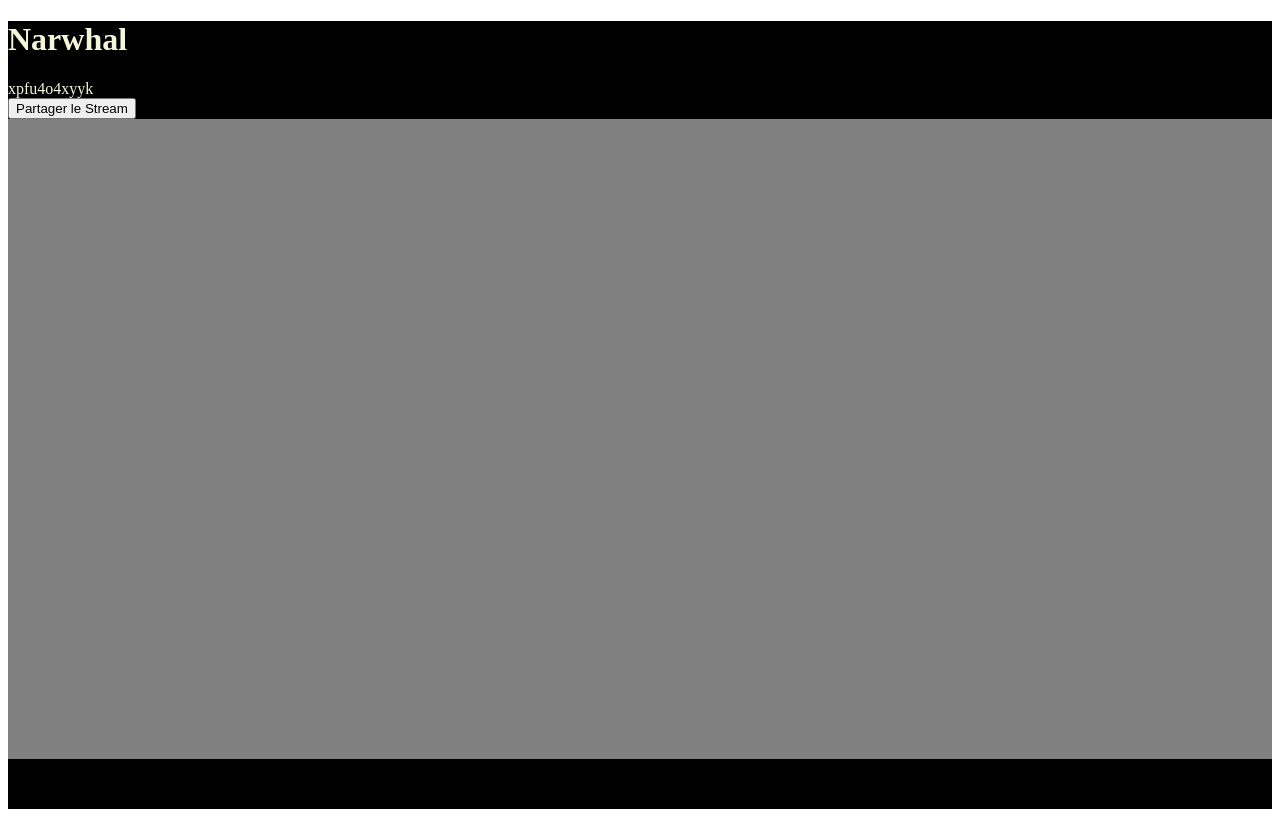
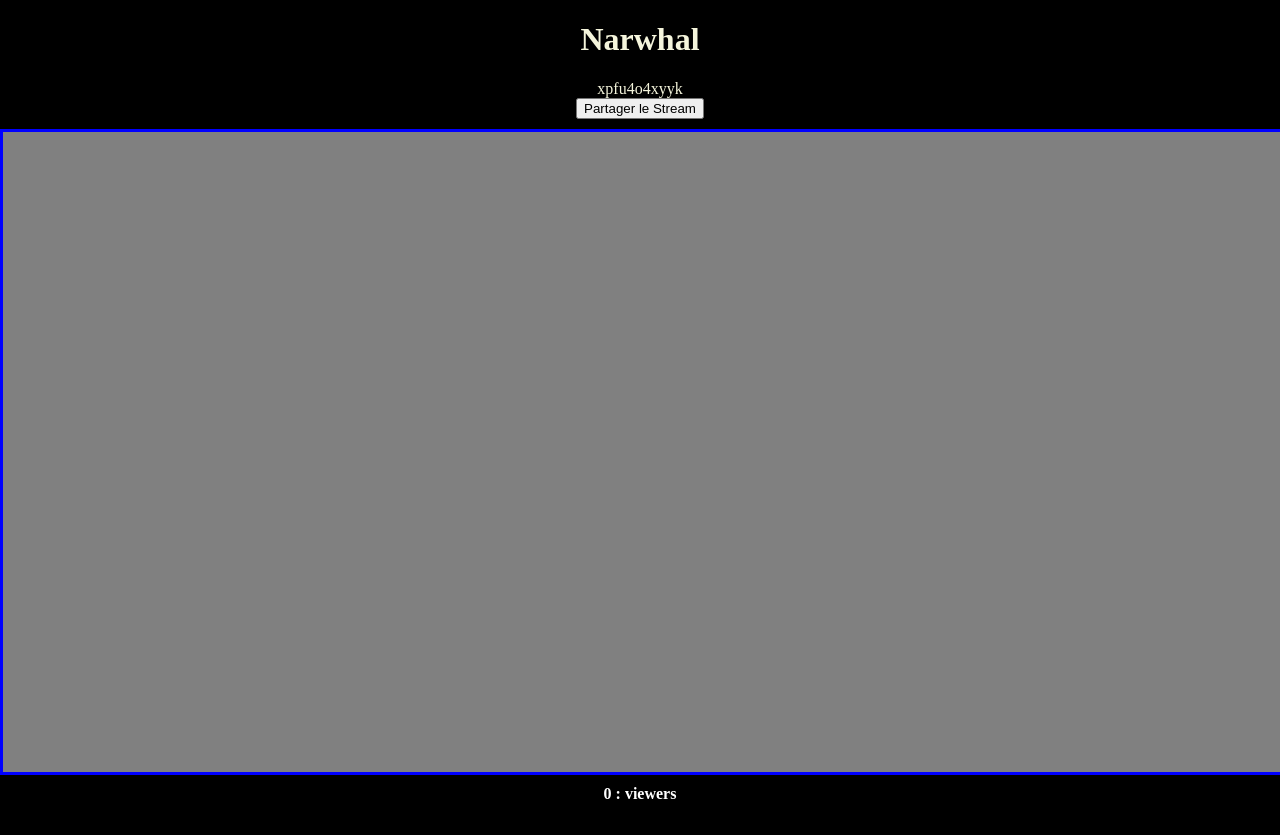
Before and after one commit to WillyTheDev/Web-RTC, a website: page stream/share.html in a window 1280 px wide. Drawn offline with nearby package versions, Linux system fonts and the light colour scheme; no server answers.

Commit message:
Add style css and viewer counter

```diff
--- a/stream/css/share.css
+++ b/stream/css/share.css
@@ -1,27 +1,44 @@
 /**************************************************
+  1. BODY*
   1. HEADER
   2. VIDEO
   3. FOOTER
 
  ***************************************************/
+/* 1. BODY */
 
-/* 1. HEADER */
+html, body{
+  padding: 0;
+  margin: 0;
+  background-color: black;
+}
+
+/* 2. HEADER */
 
 header{
   color: beige;
-  background-color: black;
+  display: flex;
+  flex-direction: column;
+  align-items: center;
 }
 
-
+/* 3. VIDEO */
 
 #videos {
   background-color: gray;
-  width: auto;
+  width: 100vw;
   height: 80vh;
+  border: 3px blue solid;
+  margin-top: 10px;
 }
 
 footer {
   background-color: black;
+  color: white;
   width: auto;
   height: 50px;
+  display: flex;
+  flex-direction: column;
+  align-items: center;
+  padding-top: 10px;
 }
--- a/stream/share.html
+++ b/stream/share.html
@@ -2,9 +2,10 @@
 <html>
 
 <head>
-
   <title>Realtime communication with WebRTC</title>
-
+  <meta charset="UTF-8">
+  <meta http-equiv="X-UA-Compatible" content="IE=edge,chrome=1">
+  <meta name="viewport" content="width=device-width,initial-scale=1">
   <link rel="stylesheet" href="/css/main.css" />
   <link rel="stylesheet" href="css/share.css"/>
 </head>
@@ -12,8 +13,8 @@
 <body>
 <header>
   <h1>Narwhal</h1>
-  <div id="room-name">hey</div>
-  <button>Partager le Stream</button>
+  <div id="room-name"></div>
+  <button onclick="copyRoom()" >Partager le Stream</button>
 </header>
 <section>
   <div id="videos">
@@ -22,7 +23,7 @@
 </section>
 <footer>
   <div>
-
+    <b id="viewers"></b>
   </div>
 </footer>
 
--- a/stream/share.js
+++ b/stream/share.js
@@ -20,10 +20,26 @@ var sdpConstraints = {
 };
 
 /////////////////////////////////////////////
+////////////GENERATE ROOM ID ///////////////
 
 var room = (Math.random() + 1).toString(36).substring(2);
 var roomName = document.getElementById("room-name");
 roomName.textContent = room;
+
+function copyRoom(){
+  navigator.clipboard.writeText(room);
+  alert("la Room ID a été copiée 🎇");
+}
+
+////////////////////////////////////////////
+//////////TRACK NUMBER OF VIEWERS///////////
+
+var viewers = 0;
+var viewersElement = document.getElementById("viewers");
+viewersElement.textContent = viewers + ' : viewers';
+
+///////////////////////////////////////////
+/////////ICECANDIDATE WITH WEBSOCKET///////
 
 var socket = io.connect();
 
@@ -44,6 +60,7 @@ socket.on('full', function(room) {
 socket.on('join', function (room){
   console.log('Another peer made a request to join room ' + room);
   console.log('This peer is the initiator of room ' + room + '!');
+  viewers++;
   isChannelReady = true;
 });
 
```
